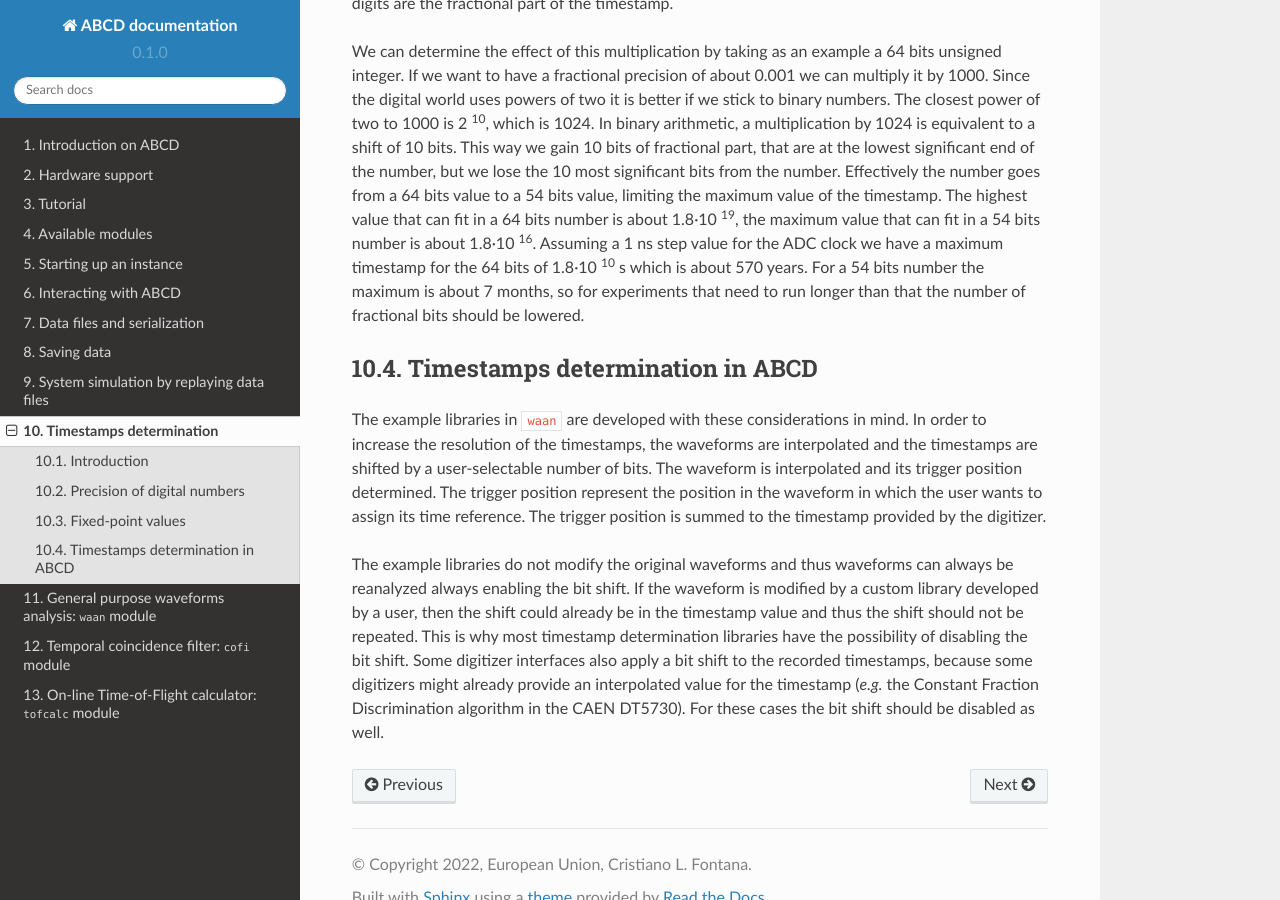
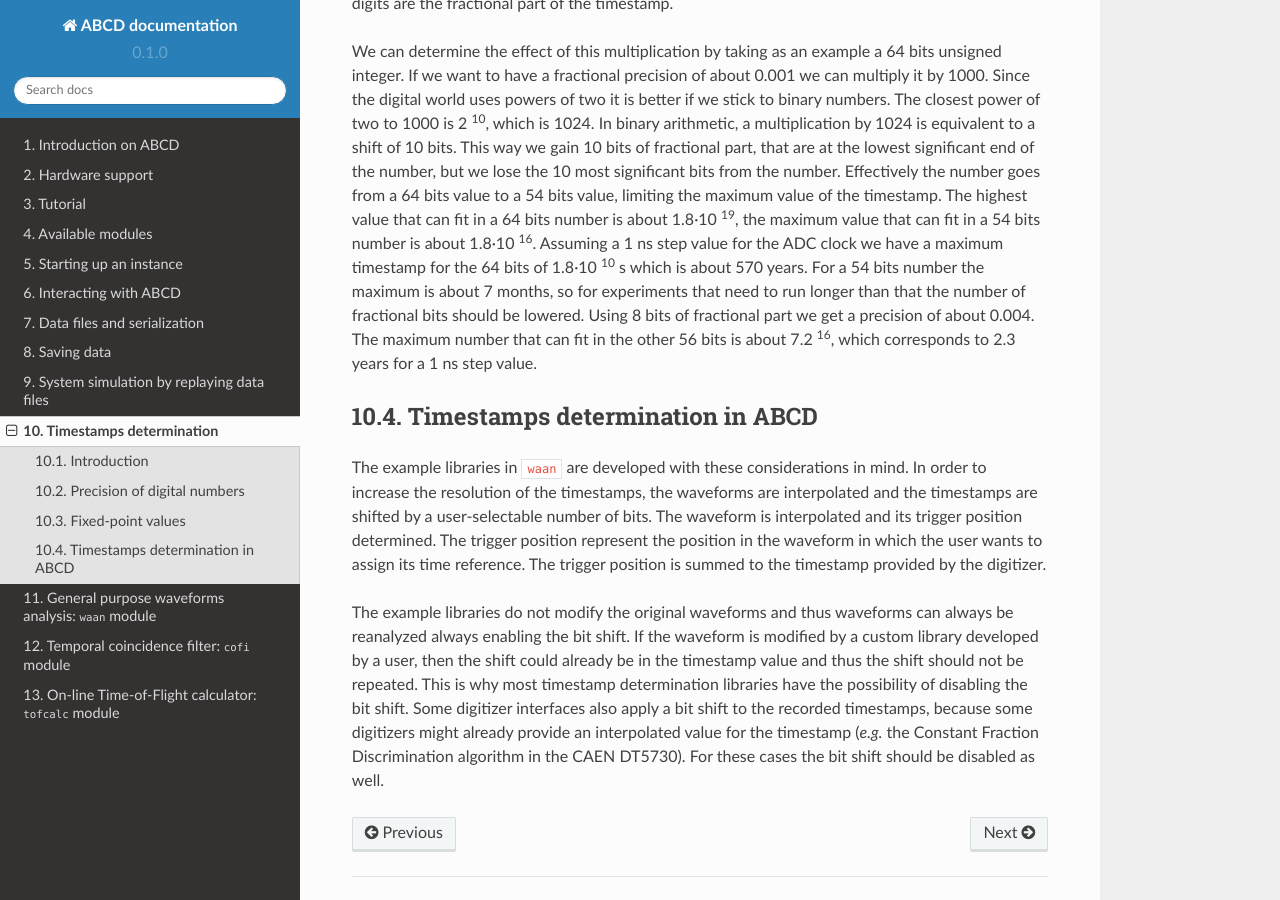
Before and after one commit to cl-fontana/abcd-docs, a Sphinx documentation site: the page built from docs/source/timestamps.rst, in a window 1280 px wide and 900 px high, scrolled down 1803 px. Built offline with Sphinx 7.4.7 and the Read the Docs theme 2.0.0, drawn with Linux system fonts in a browser that asks for light colours.

Commit message:
Added example

```diff
--- a/docs/source/timestamps.rst
+++ b/docs/source/timestamps.rst
@@ -93,6 +93,8 @@ Effectively the number goes from a 64 bits value to a 54 bits value, limiting th
 The highest value that can fit in a 64 bits number is about 1.8·10 :sup:`19`, the maximum value that can fit in a 54 bits number is about 1.8·10 :sup:`16`.
 Assuming a 1 ns step value for the ADC clock we have a maximum timestamp for the 64 bits of 1.8·10 :sup:`10` s which is about 570 years.
 For a 54 bits number the maximum is about 7 months, so for experiments that need to run longer than that the number of fractional bits should be lowered.
+Using 8 bits of fractional part we get a precision of about 0.004.
+The maximum number that can fit in the other 56 bits is about 7.2 :sup:`16`, which corresponds to 2.3 years for a 1 ns step value.
 
 Timestamps determination in ABCD
 --------------------------------
```
